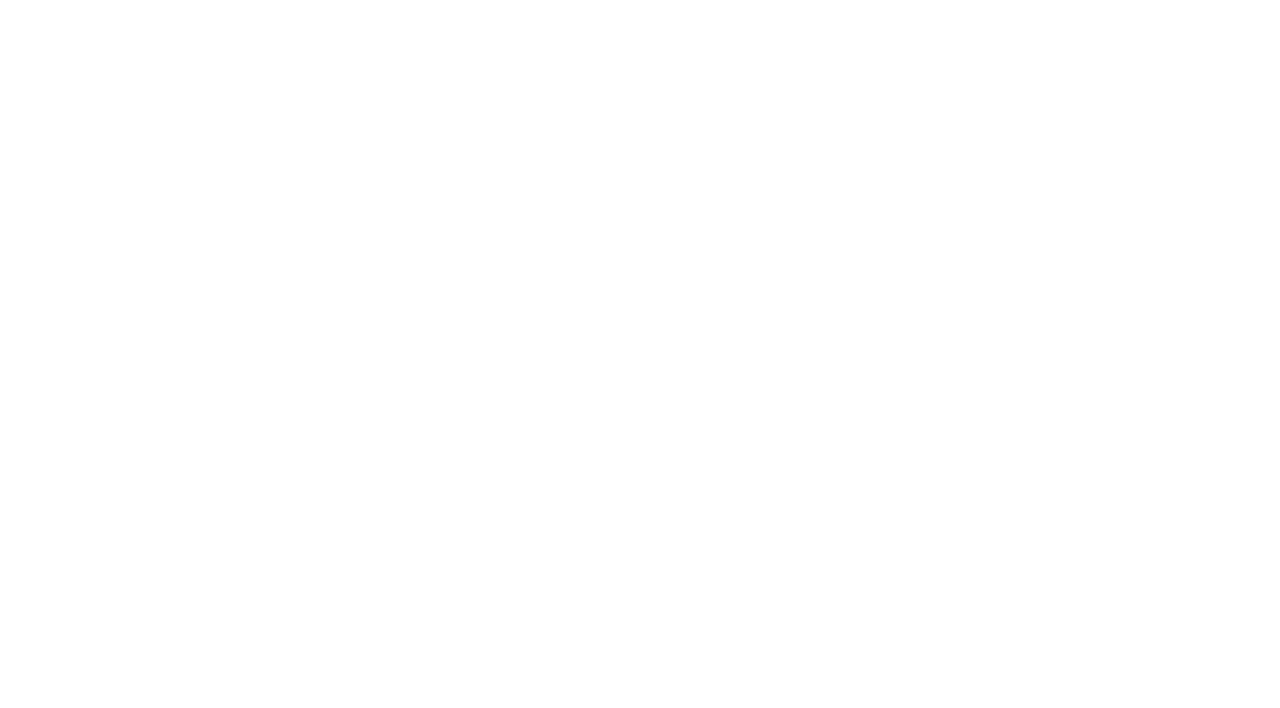
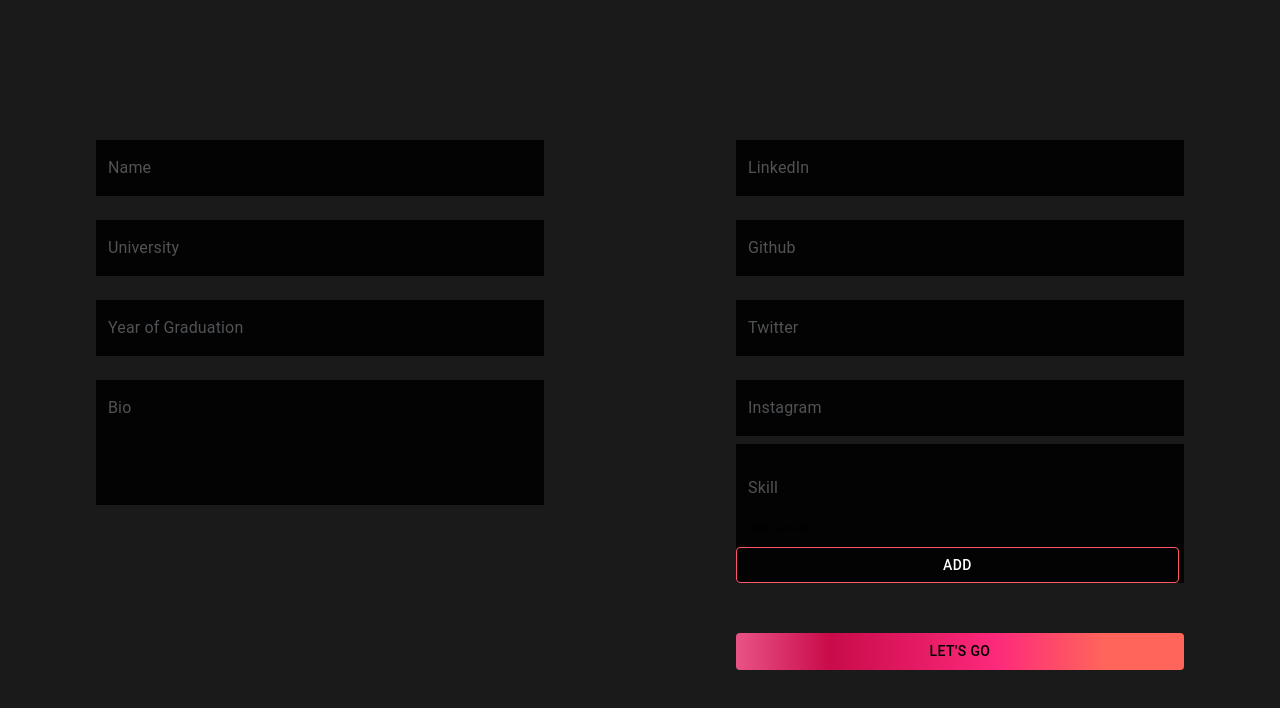
Before and after one commit to Shofiya2003/DevTinder, a React (Create React App) app: page /onboarding in a window 1280 px wide. Before the commit this address had no page. Shown: the top 708 px of the page. Built offline with nearby package versions, Linux system fonts and the light colour scheme.

Commit message:
completed the onboarding form and profile

```diff
--- a/src/App.css
+++ b/src/App.css
@@ -29,7 +29,7 @@ html{
   height: 100%;
 }
 body{
-  min-height: 100vh;
+  min-height: 100%;
   font-family: 'Montserrat', sans-serif;
   margin:0;
 }
@@ -45,7 +45,7 @@ body{
 
 .input{
   background-color: var(--lightblack);
-
+  color: white;
 }
 
 .input input{
@@ -363,15 +363,18 @@ nav .active{
 .main_cards{
   background: var(--transparent_grdient);
   height: 100vh;
+  display: grid;
+  grid-template-columns: 1fr 1fr 1fr;
 }
 .card_second_div{
+  margin: 0 auto;
+  background-color: var(--lightblack);
+  grid-column-start: 2;
+  grid-row-start: 1;
 
-  background-color: var(--lightblack);
-  width: 35%;
-  min-width: 357px;
-  position: absolute;
-  left: 400px;
-  right: 400px;
+  max-width: 708px;
+  width: 100%;
+
 }
 .intro{
   background-color: var(--lightblack);
@@ -395,9 +398,9 @@ nav .active{
 }
 
 .skills{
-  padding: 10px;
+
   background: var(--black);
-
+  flex-wrap: wrap;
 
 }
 #skillbox{
@@ -408,9 +411,87 @@ nav .active{
   padding: 5px;
 }
 
+.card .footer{
+  padding: 15px;
+  color: white;
+  background-color: var(--black);
+  font-weight: 600;
+}
+
+.footer p{
+  margin-bottom: 3px;
+}
 
 
-@media only screen and (max-width:1014px){
+/* Detail Form */
+
+
+.detail_form{
+
+ width: 40%;
+
+
+}
+
+.form_main .main_heading{
+  width: 50%;
+    font-size: 31px;
+    margin: auto;
+    color: var(--background);
+    text-align: center;
+    margin-top: 25px;
+}
+
+.form_main div#detail_form{
+  background: var(--lightblack);
+  min-height: 100vh;
+  min-width: 100%;
+  justify-content: center;
+  padding-top: 124px;
+}
+.detail_form > *{
+    width: 70%;
+    background-color: var(--black);
+    color: var(--white);
+
+
+
+}
+
+
+
+.detail_form h1{
+  background-color: white;
+  color: var(--background);
+}
+
+.blob{
+  z-index: -1;
+  position: relative;
+}
+.detail_form input,.detail_form textarea{
+
+  background-color: var(--black);
+    border: none;
+    outline: none;
+    color: white;
+
+}
+
+.detail_form label{
+  color: var(--grey);
+}
+
+.form_side{
+  height: 100vh;
+
+  width: 20%;
+  max-width: 623px;
+  min-width: 303px;
+
+}
+
+@media only screen and (max-width:1484px){
   .login_body{
     flex-direction: column;
   }
@@ -422,6 +503,41 @@ nav .active{
   .input_section > *,.auth_buttons>*{
     width:324px;
   }
+
+  .form_side{
+    display: none;
+  }
+
+  .detail_form{
+    width: 50%;
+    align-items: center;
+  }
+}
+
+.form_main .skills{
+  background-color: var(--lightblack);
+  margin-top: 20px;
+}
+
+.form_main .login_page_button{
+  width: 70% !important;
+  margin-top: 30px;
+}
+
+
+@media only screen and (max-width:704px) {
+  #detail_form{
+    flex-direction: column;
+  }
+  .detail_form{
+    width: 100%;
+
+  }
+  .detail_form>*{
+    width: 70%;
+  }
+
+
 }
 
 
@@ -431,4 +547,6 @@ nav .active{
   .main_heading{
     font-size: 15px;
   }
+
+
 }
--- a/src/App.js
+++ b/src/App.js
@@ -5,12 +5,16 @@ import {Routes,Route} from 'react-router-dom';
 import Login from './Components/Login';
 import Profile from './Components/Profile';
 import Cards from './Components/Cards'
+import Onboard from './Components/Onboard'
+import Change from './Components/Change';
 function App() {
   return (
   <Routes>
       <Route path='/signup' element={<Login/>}></Route>
-      <Route path='/profile' element={<Profile/>}></Route>
+      <Route path='/profile/:id' element={<Profile/>}></Route>
       <Route path='/cards' element={<Cards/>}></Route>
+      <Route path='/change-password' element={<Change/>}></Route>
+      <Route path='/onboarding' element={<Onboard/>}></Route>
   </Routes>
 
 
--- a/src/Components/About.jsx
+++ b/src/Components/About.jsx
@@ -6,7 +6,7 @@ import Transparentdiv from './Transparentdiv'
 export default function About(props) {
   return (
     <div className='ab'>
-        <Transparentdiv text='Lorem ipsum dolor sit amet, consectetur adipiscing elit, sed do eiusmod tempor incididunt ut labore et dolore magna aliqua. Ut enim ad minim veniam, quis nostrud exercitation ullamco laboris nisi ut aliquip ex ea commodo consequat. Duis aute irure dolor in reprehenderit in voluptate velit esse cillum dolore eu fugiat nulla pariatur. Excepteur sint occaecat cupidatat non proident, sunt in culpa qui officia deserunt mollit anim id est laborum.'
+        <Transparentdiv text={props.text}
         limit='10'/>
 
     </div>
--- /dev/null
+++ b/src/Components/Change.jsx
@@ -0,0 +1,40 @@
+import React,{useState} from 'react'
+import axios from 'axios'
+import InputBox from './InputBox'
+
+
+export default function Change() {
+    const [password,setPassword]=useState('');
+    function getUserInput(e){
+        const {name,value}=e.target;
+        console.log(value);
+
+        if(name==="password"){
+          setPassword(value);
+        }
+      }
+
+      const changePassword=()=>{
+        axios.post('http://localhost:5000/api/changePassword',{
+            token:localStorage.getItem('token'),
+            password:password
+          },{
+            'Content-type':`application/json`,
+          }).then(message=>{
+            if(message.data.status==='ok'){
+              console.log(message);
+            }
+          }).catch(err=>{
+            console.log(err);
+          })
+      }
+  return (
+      <div>
+        <InputBox type="password" name="password" placeholder="Password" getUserInput={getUserInput}/>
+        <div className="login flex login_page_button" onClick={changePassword}>
+            Submit
+        </div>
+      </div>
+
+  )
+}
--- a/src/Components/Heading.jsx
+++ b/src/Components/Heading.jsx
@@ -3,7 +3,7 @@ import React from 'react'
 export default function Heading(props) {
   return (
     <h1 className="main_heading">
-          {props.heading}
+          DevTinder
       </h1>
   )
 }
--- a/src/Components/Intro.jsx
+++ b/src/Components/Intro.jsx
@@ -4,15 +4,16 @@ import React from 'react'
 import SocialLinks from './SocialLinks'
 
 export default function Intro(props) {
+
   return (
 
     <div className='about flex'>
         <div className='flex_col'>
             <h1 className='main_heading'>{props.name}</h1>
-            <p className='username'>@{props.username}</p>
+
         </div>
 
-        <SocialLinks></SocialLinks>
+        <SocialLinks socialLinks={props.socialLinks}></SocialLinks>
 
     </div>
 
--- /dev/null
+++ b/src/Components/Onboard.jsx
@@ -0,0 +1,131 @@
+import React,{useState} from 'react'
+
+import InputBox from './InputBox'
+import SkillBox from './SkillBox';
+import  { Navigate,Link,useNavigate } from 'react-router-dom'
+import axios from 'axios'
+import { Button } from '@mui/material';
+import { TextField } from '@mui/material';
+import Heading from './Heading';
+export default function Onboard() {
+  let navigate=useNavigate();
+  const [fullname,setName]=useState('');
+  const [skills,setSkills]=useState([]);
+  const [skill,setSkill]=useState('');
+  const [skillError,setSkillError]=useState(false);
+  const [info,setInfo]=useState({});
+  const [socialLinks,setsocialLinks]=useState({});
+  const getUserInput=(e)=>{
+    const {name,value,label}=e.target;
+    console.log(name);
+    if(name==='skill'){
+      setSkillError(false);
+      setSkill(value);
+    }
+    else if(name==='instagram' || name==='twitter' || name==='github' || name==='linkedin'){
+
+      setsocialLinks(prev=>{
+        return {
+          ...prev,
+          [name]:value
+        }
+      });
+    }
+
+    else{
+      setInfo(prev=>{
+        return {
+          ...prev,
+          [name]:value
+        }
+      });
+    }
+  }
+
+  const addSkill=()=>{
+
+    if(skill===''){
+      setSkillError(true);
+      return;
+    }
+
+    setSkills(prev=>{
+      prev.push(skill);
+      return prev;
+    });
+    setSkill('');
+  }
+
+  const submit=()=>{
+    const finalInfo={
+      userId:localStorage.getItem('userid'),
+      ...info,
+      socialLinks,
+      skills
+    }
+
+    axios.post('http://localhost:5000/api/developer',finalInfo).then(response=>{
+      if(response.status==='ok'){
+        navigate('/profile');
+      }
+    }).catch(err=>{
+      console.log(err);
+    })
+    console.log(finalInfo);
+
+  }
+  return (
+    <div  className='form_main flex'>
+      <div className='form_side'>
+        <Heading></Heading>
+
+      </div>
+
+     <div id='detail_form' className='flex'>
+
+     <div className='detail_form flex_col'>
+
+      <TextField id="outlined-basic" onChange={getUserInput} name='name'  label="Name" variant="filled" size='normal' margin='normal'/>
+      <TextField id="outlined-basic" onChange={getUserInput} name='instituition' label="University" variant="filled" size='normal' margin='normal'/>
+      <TextField id="outlined-basic" onChange={getUserInput} name='batch' label="Year of Graduation" variant="filled" size='normal' margin='normal'/>
+      <TextField id="outlined-multiline-flexible" name='bio' onChange={getUserInput} rows={4} col={4} multiline label="Bio" variant="filled" margin='normal'/>
+
+      {/* <InputBox name="name" type="text" placeholder="Name"></InputBox>
+      <InputBox name="instituition" type="text" placeholder="University/College"></InputBox>
+      <InputBox name="yog" type="number" placeholder="Year of Graduation"></InputBox>
+
+      <InputBox name="name" type="text" placeholder="Name"></InputBox> */}
+   </div>
+
+   <div className='detail_form flex_col'>
+
+      <TextField id="outlined-basic"  onChange={getUserInput} name='linkedin' label="LinkedIn" variant="filled" size='normal' margin='normal'/>
+      <TextField id="outlined-basic" onChange={getUserInput} name='github' label="Github" variant="filled" size='normal' margin='normal'/>
+      <TextField id="outlined-basic" onChange={getUserInput} name='twitter' label="Twitter" variant="filled" size='normal' margin='normal'/>
+      <TextField id="outlined-basic" onChange={getUserInput} name='instagram'  label="Instagram" variant="filled" size='normal' margin='normal'/>
+      <div className='flex_col'>
+        {!skillError?
+        <TextField onChange={getUserInput} value={skill} id="outlined-basic" helperText='Add a skill' name='skill' label="Skill" variant="filled" size='normal' margin='normal'/>:
+        <TextField error id="outlined-error" onChange={getUserInput} name='skill' helperText='Add a skill'  label="Error" variant="filled" size='normal' margin='normal'/>
+      }
+
+        <Button variant='outlined' id='outlined_button' style={{'marginRight':'5px'}} onClick={addSkill}>Add</Button>
+      </div>
+      <div className='flex skills'>
+
+        {skills.map(skill=>{
+            return <SkillBox skill={skill} ></SkillBox>
+        })}
+      </div>
+      <Button variant='filled' className='login_page_button' style={{'width':'103px'}} onClick={submit}>Let's Go</Button>
+
+
+
+   </div>
+
+     </div>
+
+    </div>
+
+  )
+}
```
Also changed, not shown: src/Components/Card.jsx (+9 -5 lines), src/Components/Cards.jsx (+4 -4 lines), src/Components/Login.jsx (+9 -2 lines), src/Components/Profile.jsx (+28 -13 lines), src/Components/SocialLinks.jsx (+9 -4 lines).
